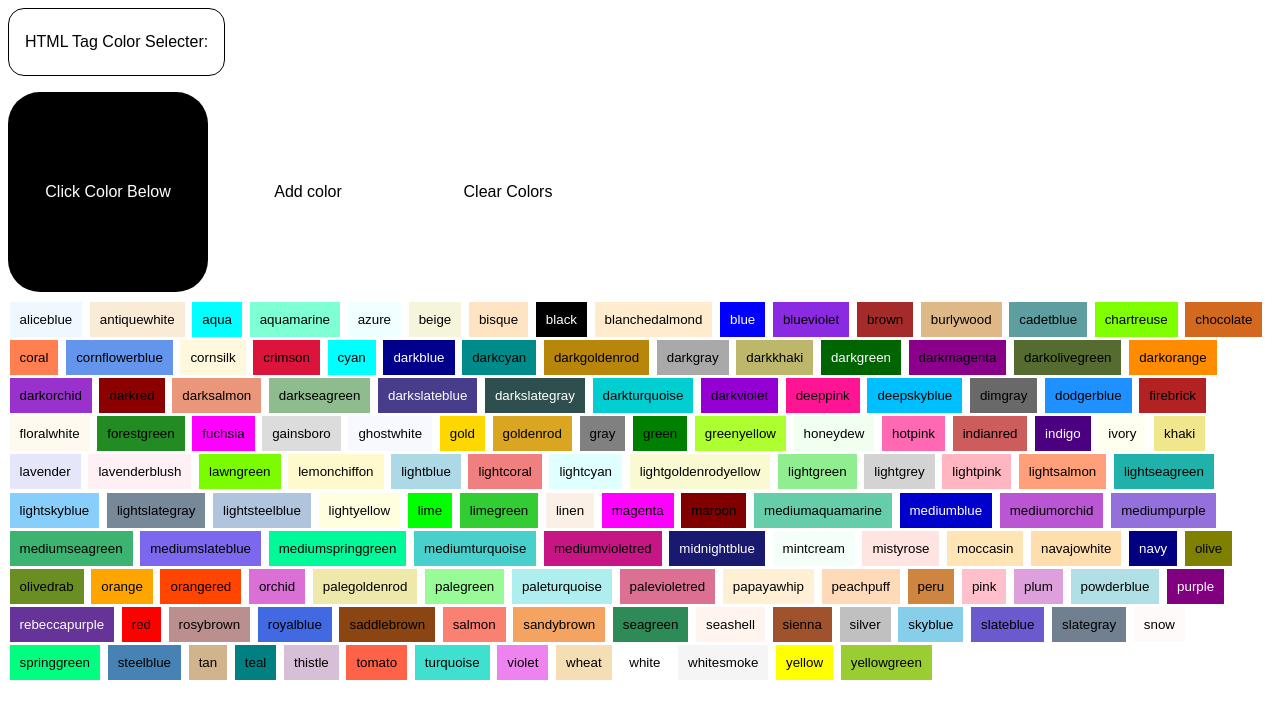
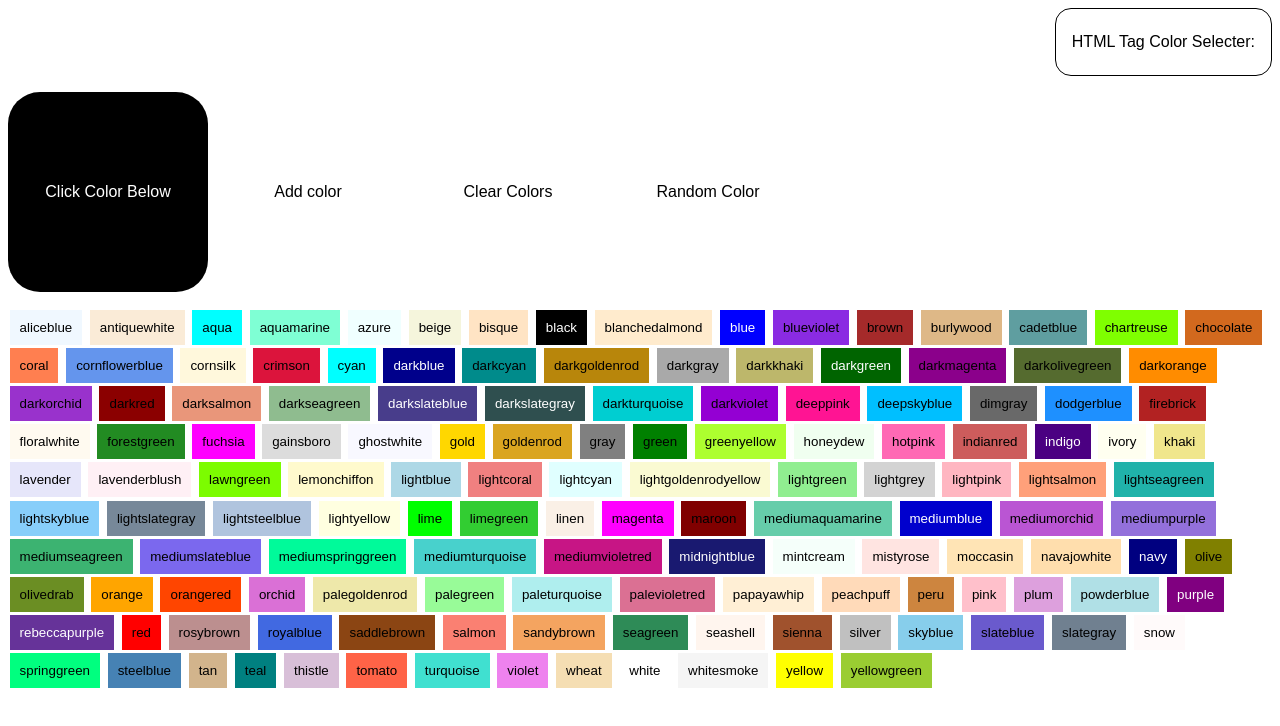
Before and after one commit to taylor-wagstaff/InteractiveWebApp, a plain HTML site: page index.html in a window 1280 px wide. Drawn offline with Linux system fonts and the light colour scheme.

Commit message:
added random button

```diff
--- a/index.html
+++ b/index.html
@@ -1,9 +1,10 @@
 <html lang="en">
 <head>
+
   <meta charset="UTF-8">
   <meta name="viewport" content="width=device-width, initial-scale=1.0">
   <link rel="stylesheet" href="/public/styles.css">
-  <title>Document</title>
+  <title>HTML Tag Color Selecter</title>
   <script src="/js/index.js" defer></script>
 
   <!--
@@ -12,10 +13,11 @@
     -Create buttons for each tag  (complete)
     -Javascript for hover state on selector box  (complete)
     -add color to palette, onlclick function  (complete)
-    -header
-    -Random color function, adds random color to palette
-    -Clear palette button
+    -header (complete)
+    -Random color function, adds random color to palette (complete)
+    -Clear palette button (complete)
     -final CSS
+    -UI, functionailty and web accesibilty
 
       -->
 
@@ -40,12 +42,19 @@
     </div>
 
 
+    <div class="random-box">
 
+      <button onclick="randomButton()" class="randomButton">Random Color</button>
+    </div>
 
   </div>
 
+  <div class="list-colors">
+    <p></p>
+  </div>
+
   <div class="color-grid">
-    <button onClick="alert('you clicked')"class="aliceblue">aliceblue</button>
+    <button class="aliceblue">aliceblue</button>
     <button class="antiquewhite">antiquewhite</button>
     <button class="aqua">aqua</button>
     <button class="aquamarine">aquamarine</button>
--- a/js/index.js
+++ b/js/index.js
@@ -11,6 +11,7 @@ buttons.forEach(function (button) {
 
     let selectColor = document.getElementsByClassName('select-box')[0]
     selectColor.style.backgroundColor = `${buttonHTML}`
+    selectColor.style.color = 'black'
 
     let selectText = document.querySelector('.select-box p')
     selectText.innerHTML = `${buttonHTML}`
@@ -24,7 +25,7 @@ let addbtn = document.querySelector('.addButton')
 addbtn.style.backgroundImage = "url('public/ccrulogo.jpeg')"
 
 function createBox() {
-  console.log('clicked')
+
   // Create a new div element
   let newBox = document.createElement('div')
   // adds class name
@@ -34,18 +35,43 @@ function createBox() {
   addBox.appendChild(newBox)
 
   let selectText = document.querySelector('.select-box p').innerHTML
-  console.log(selectText)
+
   newBox.style.backgroundColor = `${selectText}`
+
+  // // adds colors to a list?
+  // let colorList = document.querySelector('.list-colors p') // select the 'p' element directly
+
+  // // check if the p element exists in the colorList, if not, create one
+  // if (!colorList) {
+  //   colorList = document.createElement('p')
+  //   document.querySelector('.list-colors').appendChild(colorList)
+  // }
+
+  // // append new color to the existing text
+  // colorList.textContent += ` ${selectText},`
 }
 
 function clearColors() {
-  console.log('clicked')
-  console.log('clicked')
+
   let addBox = document.querySelector('.palette-container')
   let boxes = addBox.querySelectorAll('.box')
 
-
-  boxes.forEach(function(box) {
+  boxes.forEach(function (box) {
     addBox.removeChild(box)
   })
 }
+
+function randomButton() {
+  const randomNum = Math.floor(Math.random() * buttons.length)
+  const randomTerm = buttons[randomNum]
+  // https://stackoverflow.com/questions/73979102/pulling-out-a-random-object-of-an-array-in-a-nodelist
+
+  let newBox = document.createElement('div')
+  // adds class name
+  newBox.classList.add('box')
+
+  let addBox = document.querySelector('.palette-container')
+  addBox.appendChild(newBox)
+
+  newBox.style.backgroundColor = `${randomTerm.innerHTML}`
+}
--- a/public/styles.css
+++ b/public/styles.css
@@ -8,12 +8,17 @@ header{
   color: black;
   border: 1px solid black;
   border-radius: 1rem;
+
   text-align: center;
   width:fit-content;
   padding: 0.5rem;
   padding-left: 1rem;
   padding-right: 1rem;
   margin-bottom: 1rem;
+  display: flex;
+  flex-direction: row;
+  float: right;
+
 }
 
 .color-grid button {
@@ -35,7 +40,7 @@ header{
 
 
 .palette-container {
-
+  clear: both;
   display: flex;
   flex-direction: row;
   flex-wrap: wrap;
@@ -68,6 +73,8 @@ header{
   justify-content: center;
   align-items: center;
   text-align: center;
+  /* border: 1px solid black;
+  border-radius: 2rem; */
 
 
 }
@@ -135,6 +142,41 @@ header{
   background-color: black;
   color: white;
 }
+
+
+.random-box{
+
+  width: 200px;
+  height: 200px;
+  display: flex;
+  justify-content: center;
+  align-items: center;
+  text-align: center;
+
+
+
+}
+
+
+.randomButton {
+  width: 100%;
+  height: 100%;
+  border-style: none;
+  background-color: white;
+  cursor: pointer;
+  font-size: 1rem;
+
+
+}
+
+.randomButton:hover {
+  cursor: pointer;
+  border: 1px solid black;
+  border-radius: 2rem;
+  background-color: black;
+  color: white;
+}
+
 
 
 
```
